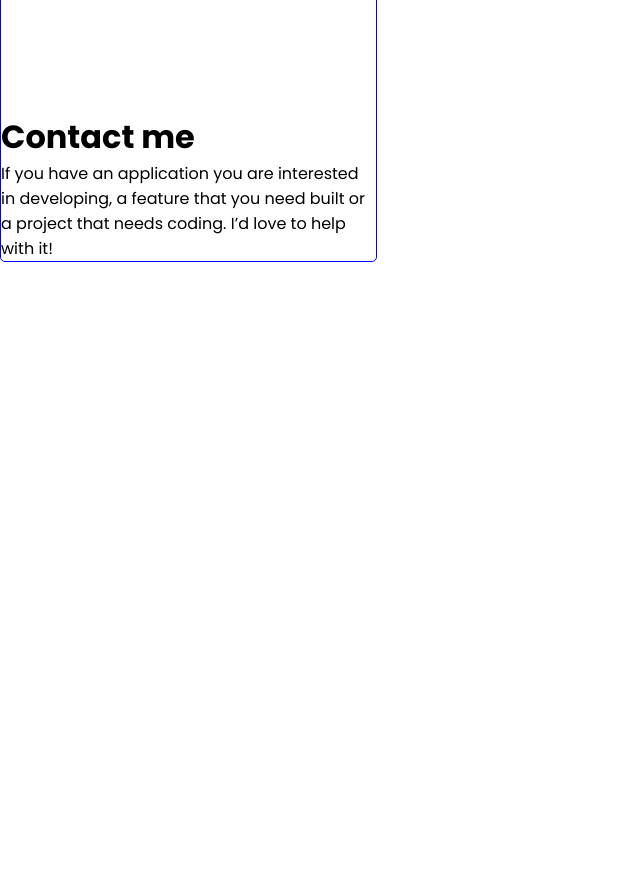
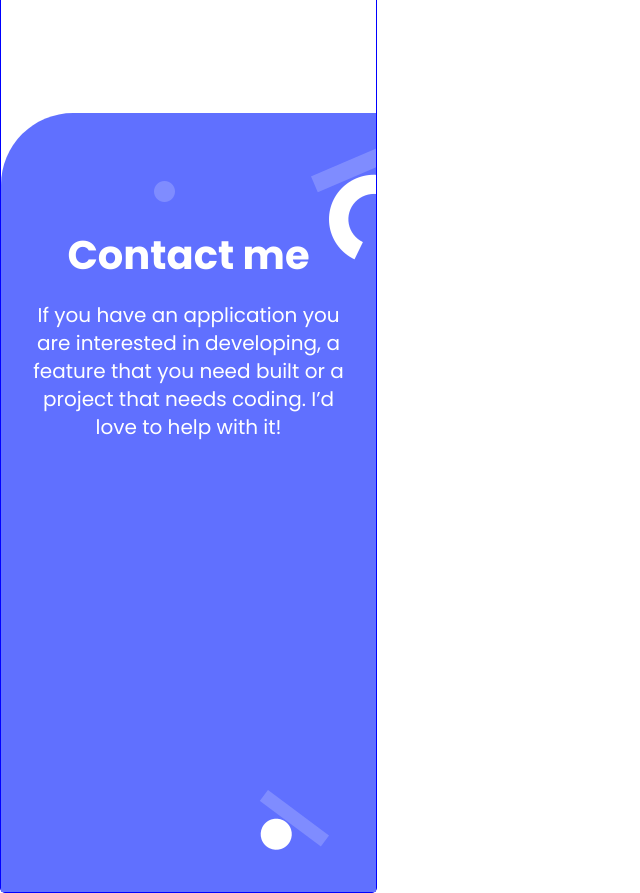
Before and after one commit to Afia-Shafique/webPortfolio, a website: page index.html in a window 1280 px wide. Shown: the part 4524-5417 px from the top of the page, without its empty margins (0-640 px from the left). Before the commit the page ends 4786 px from the top, so only its background shows below. Drawn offline with Linux system fonts and the light colour scheme.

Commit message:
Updating styling of contact form in collaboration

```diff
--- a/style.css
+++ b/style.css
@@ -322,3 +322,43 @@ header img {
   height: 27px;
   width: 27px;
 }
+
+.contactme {
+  width: 375px;
+  height: 779px;
+  flex-shrink: 0;
+  background-image: url(./images/contact.bg.png);
+  background-repeat: no-repeat;
+  background-position: 100%;
+  background-color: #6070ff;
+  border-top-left-radius: 4.5rem;
+  display: flex;
+  flex-direction: column;
+  align-items: center;
+}
+
+.contactme h1 {
+  color: white;
+  font-size: 40px;
+  font-weight: 700;
+  font-style: normal;
+  margin-top: 7rem;
+}
+
+.contactme p {
+  width: 327px;
+  height: 137px;
+  color: white;
+  text-align: center;
+  font-weight: 400;
+  font-size: 20px;
+  line-height: 28px;
+  margin-top: 1rem;
+}
+
+form {
+  display: flex;
+  flex-direction: column;
+  gap: 1rem;
+  margin-top: 2.7rem;
+}
```
